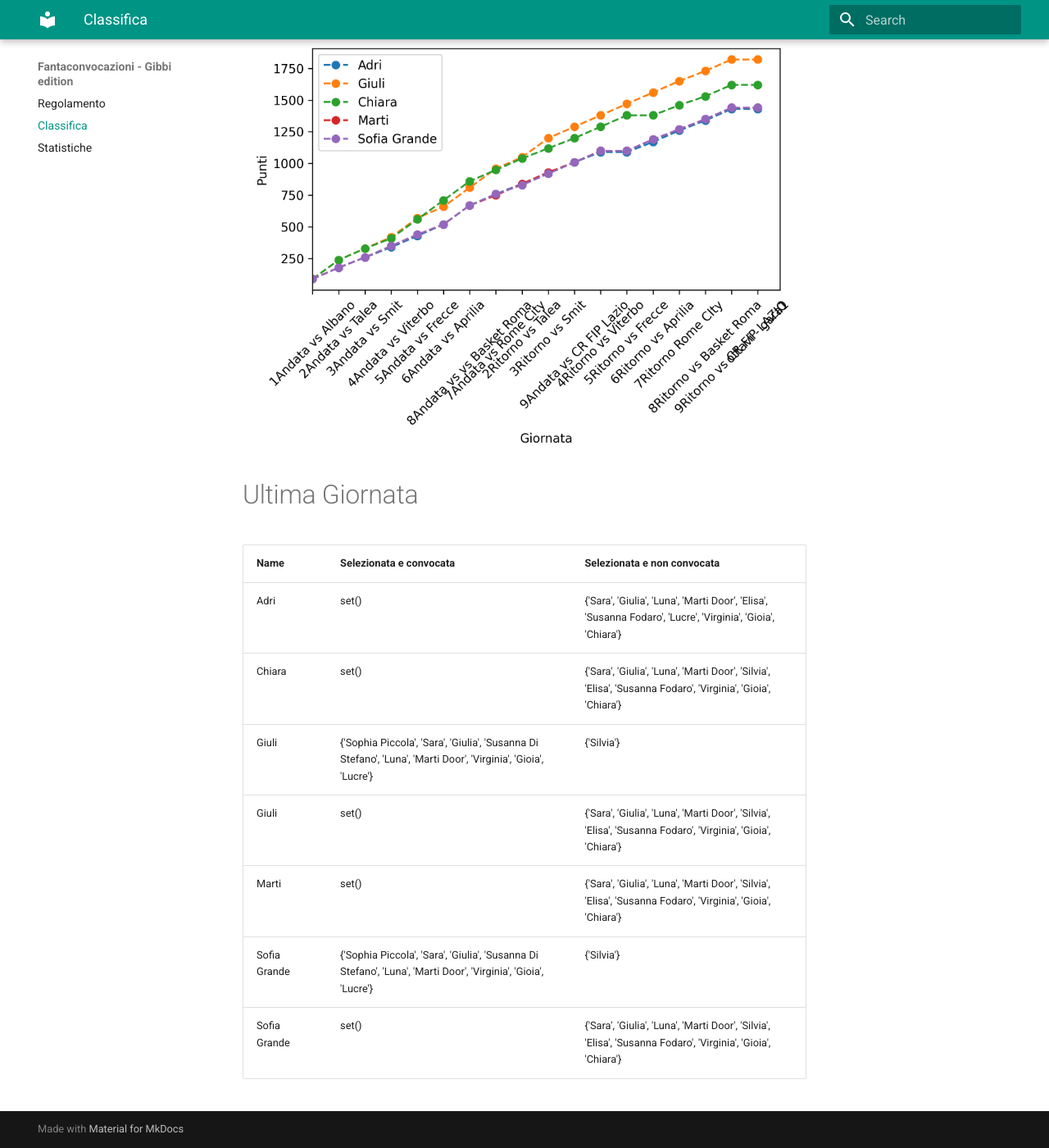
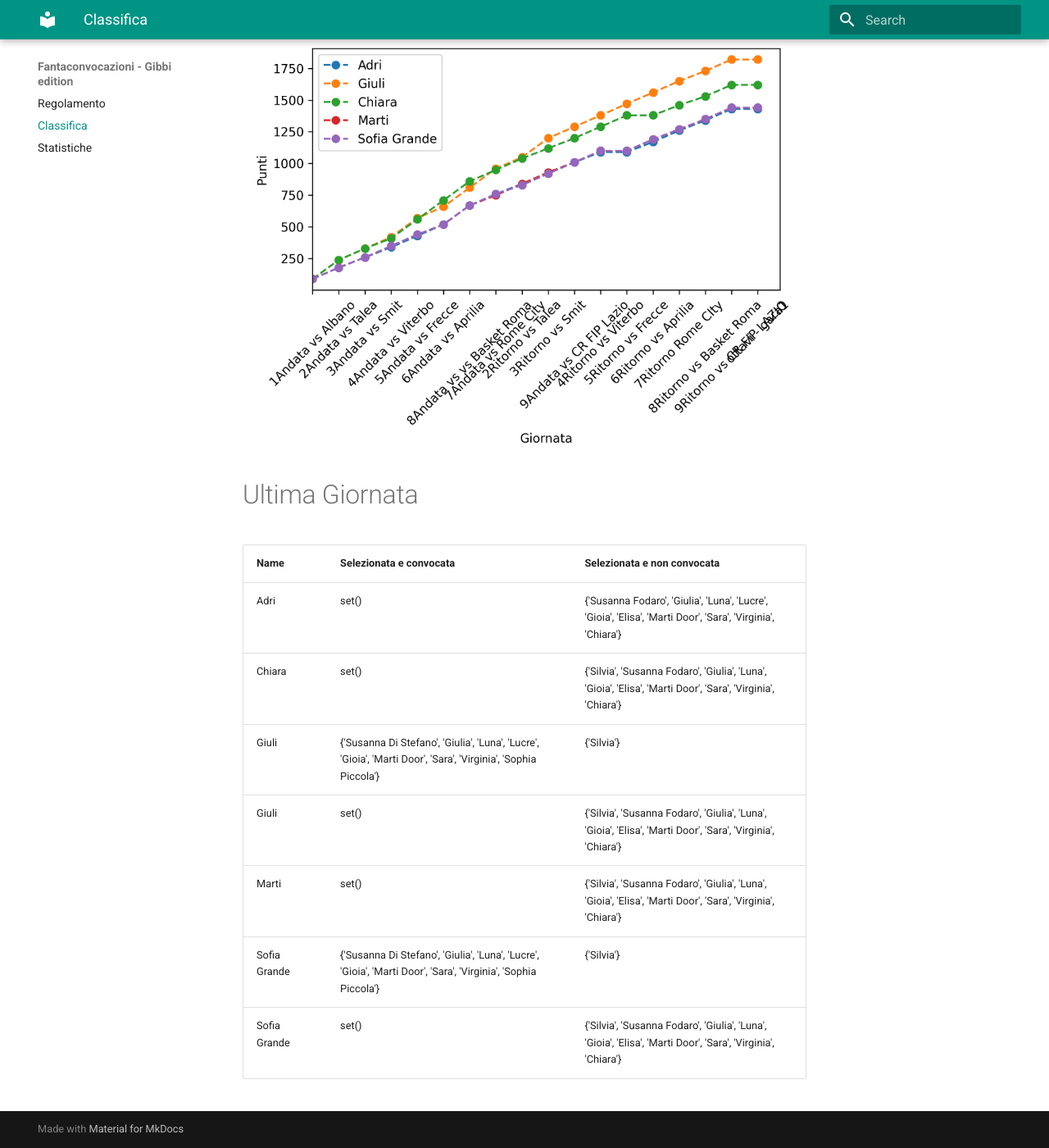
Before and after one commit to martinig94/fantagibbi, an MkDocs documentation site: the page built from docs/Classifica.md, in a window 1280 px wide and 1400 px high, scrolled down 565 px. Shown: the whole window at 82% size. Built offline with MkDocs 1.6.1 and Material for MkDocs 9.7.7, drawn with Linux system fonts in a browser that asks for light colours.

Commit message:
Auto-update from main.py

```diff
--- a/docs/Classifica.md
+++ b/docs/Classifica.md
@@ -18,11 +18,11 @@
 <!-- START_TABLE CORRECT -->
 | Name         | Selezionata e convocata                                                                                        | Selezionata e non convocata                                                                                  |
 |:-------------|:---------------------------------------------------------------------------------------------------------------|:-------------------------------------------------------------------------------------------------------------|
-| Adri         | set()                                                                                                          | {'Sara', 'Giulia', 'Luna', 'Marti Door', 'Elisa', 'Susanna Fodaro', 'Lucre', 'Virginia', 'Gioia', 'Chiara'}  |
-| Chiara       | set()                                                                                                          | {'Sara', 'Giulia', 'Luna', 'Marti Door', 'Silvia', 'Elisa', 'Susanna Fodaro', 'Virginia', 'Gioia', 'Chiara'} |
-| Giuli        | {'Sophia Piccola', 'Sara', 'Giulia', 'Susanna Di Stefano', 'Luna', 'Marti Door', 'Virginia', 'Gioia', 'Lucre'} | {'Silvia'}                                                                                                   |
-| Giuli        | set()                                                                                                          | {'Sara', 'Giulia', 'Luna', 'Marti Door', 'Silvia', 'Elisa', 'Susanna Fodaro', 'Virginia', 'Gioia', 'Chiara'} |
-| Marti        | set()                                                                                                          | {'Sara', 'Giulia', 'Luna', 'Marti Door', 'Silvia', 'Elisa', 'Susanna Fodaro', 'Virginia', 'Gioia', 'Chiara'} |
-| Sofia Grande | {'Sophia Piccola', 'Sara', 'Giulia', 'Susanna Di Stefano', 'Luna', 'Marti Door', 'Virginia', 'Gioia', 'Lucre'} | {'Silvia'}                                                                                                   |
-| Sofia Grande | set()                                                                                                          | {'Sara', 'Giulia', 'Luna', 'Marti Door', 'Silvia', 'Elisa', 'Susanna Fodaro', 'Virginia', 'Gioia', 'Chiara'} |
+| Adri         | set()                                                                                                          | {'Susanna Fodaro', 'Giulia', 'Luna', 'Lucre', 'Gioia', 'Elisa', 'Marti Door', 'Sara', 'Virginia', 'Chiara'}  |
+| Chiara       | set()                                                                                                          | {'Silvia', 'Susanna Fodaro', 'Giulia', 'Luna', 'Gioia', 'Elisa', 'Marti Door', 'Sara', 'Virginia', 'Chiara'} |
+| Giuli        | {'Susanna Di Stefano', 'Giulia', 'Luna', 'Lucre', 'Gioia', 'Marti Door', 'Sara', 'Virginia', 'Sophia Piccola'} | {'Silvia'}                                                                                                   |
+| Giuli        | set()                                                                                                          | {'Silvia', 'Susanna Fodaro', 'Giulia', 'Luna', 'Gioia', 'Elisa', 'Marti Door', 'Sara', 'Virginia', 'Chiara'} |
+| Marti        | set()                                                                                                          | {'Silvia', 'Susanna Fodaro', 'Giulia', 'Luna', 'Gioia', 'Elisa', 'Marti Door', 'Sara', 'Virginia', 'Chiara'} |
+| Sofia Grande | {'Susanna Di Stefano', 'Giulia', 'Luna', 'Lucre', 'Gioia', 'Marti Door', 'Sara', 'Virginia', 'Sophia Piccola'} | {'Silvia'}                                                                                                   |
+| Sofia Grande | set()                                                                                                          | {'Silvia', 'Susanna Fodaro', 'Giulia', 'Luna', 'Gioia', 'Elisa', 'Marti Door', 'Sara', 'Virginia', 'Chiara'} |
 <!-- END_TABLE CORRECT -->
```
